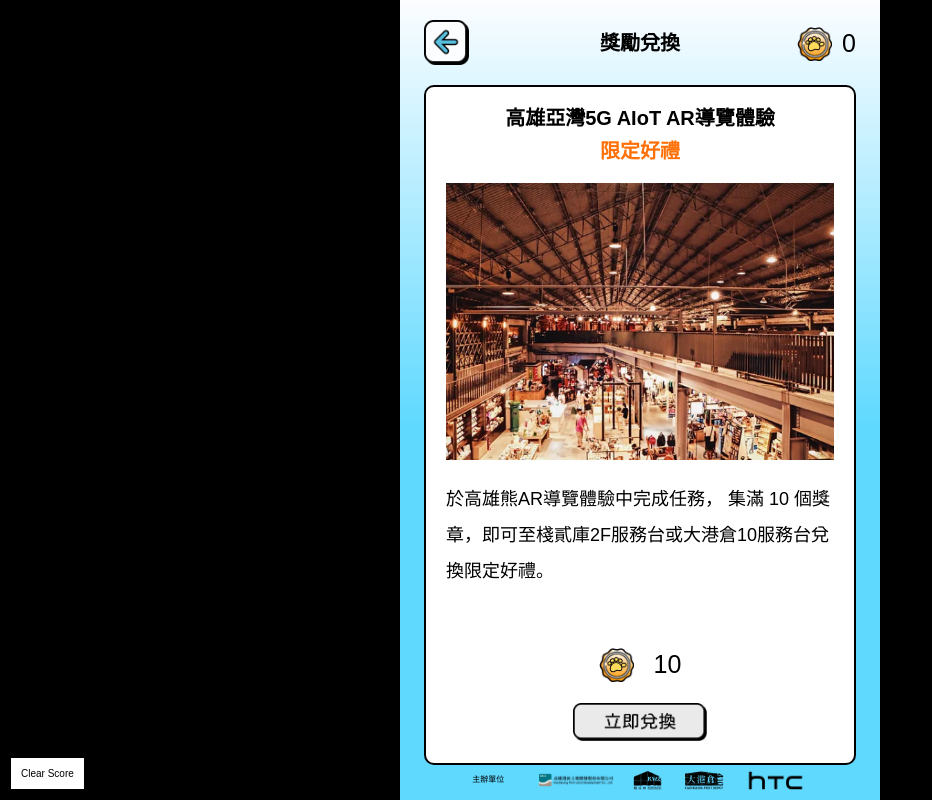
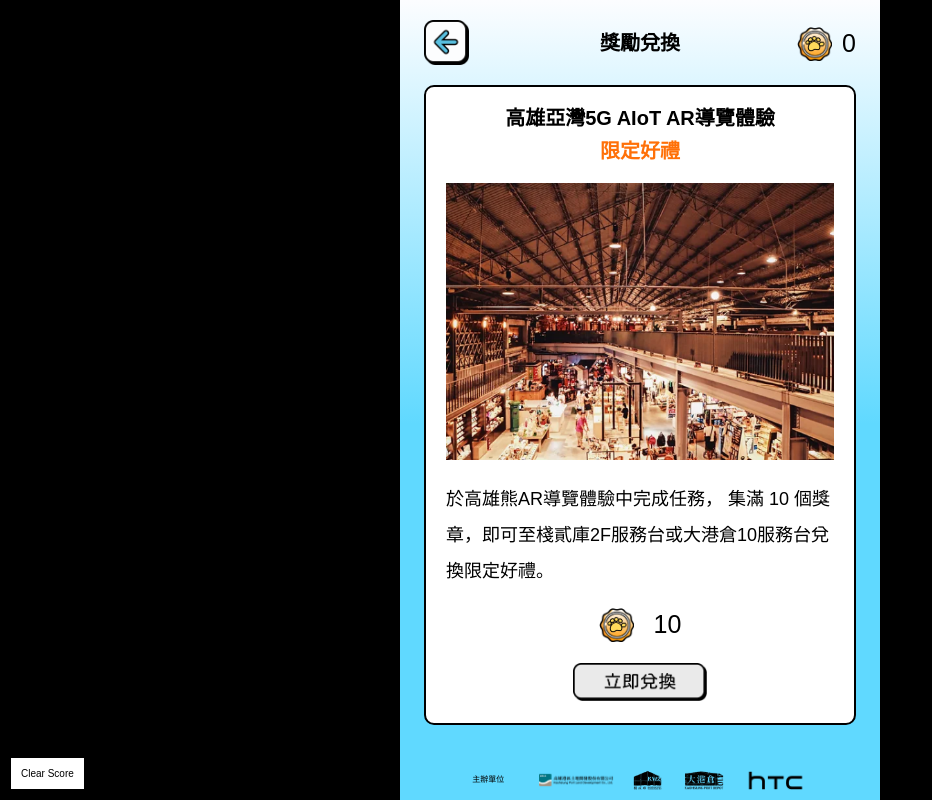
Before and after one commit to ran2king06/htc_ar, a React (Create React App) app: page /reward in a window 1280 px wide. Shown: the whole page, without its empty margins (0-932 px from the left). Built offline with nearby package versions, Linux system fonts and the light colour scheme; a web font is replaced by a local one.

Commit message:
fix: css

```diff
--- a/src/pages/scene_qa/css/main.scss
+++ b/src/pages/scene_qa/css/main.scss
@@ -163,6 +163,7 @@
 
         button {
           margin-bottom: 10px;
+          color: #000;
           text-align: left;
           font-size: 20px;
           display: block;
@@ -187,6 +188,7 @@
       }
 
       button.qa-done {
+        color: #000;
         font-size: 20px;
         display: block;
         border: 2px solid #000;
--- a/src/pages/scene_reward/css/main.scss
+++ b/src/pages/scene_reward/css/main.scss
@@ -90,7 +90,8 @@
     left: 50%;
     transform: translateX(-50%);
     position: relative;
-    height: 85%;
+    height: 80%;
+    max-height: 80dvh;
     background-color: #fff;
     border-radius: 10px;
     padding: 20px;
```
